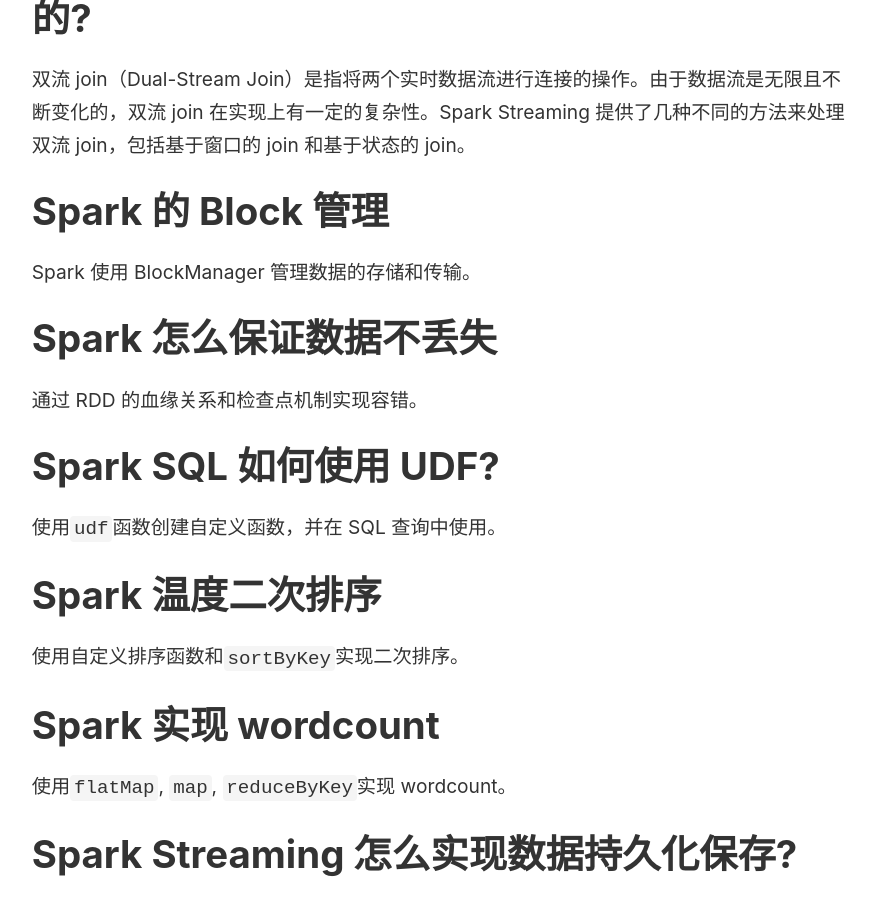
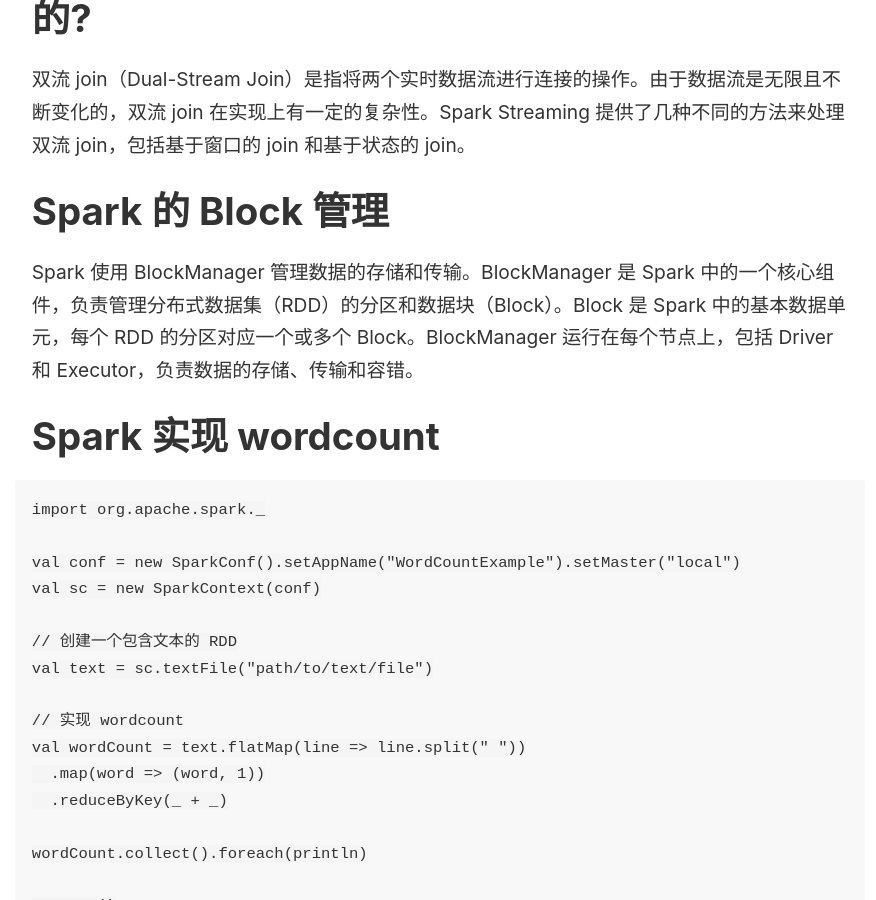
Before and after one commit to wingowen/digital-garden-jekyll, a Jekyll site: the page built from _notes/Spark-面经.md, in a window 1280 px wide and 900 px high, scrolled down 14255 px. Shown: the whole window, without its empty margins (45-921 px from the left). Built offline with Jekyll 4.4.1, drawn with Linux system fonts in a browser that asks for light colours; some of the changed text lies outside the part shown.

Commit message:
vault backup: 2024-08-22 17:48:37

````diff
--- a/_notes/Spark-面经.md
+++ b/_notes/Spark-面经.md
@@ -385,23 +385,28 @@ Spark Streaming 将实时数据流划分为小批次，使用 RDD 进行处理
 
 # Spark 的 Block 管理
 
-Spark 使用 BlockManager 管理数据的存储和传输。
-
-# Spark 怎么保证数据不丢失
-
-通过 RDD 的血缘关系和检查点机制实现容错。
-
-# Spark SQL 如何使用 UDF?
-
-使用`udf`函数创建自定义函数，并在 SQL 查询中使用。
-
-# Spark 温度二次排序
-
-使用自定义排序函数和`sortByKey`实现二次排序。
+Spark 使用 BlockManager 管理数据的存储和传输。BlockManager 是 Spark 中的一个核心组件，负责管理分布式数据集（RDD）的分区和数据块（Block）。Block 是 Spark 中的基本数据单元，每个 RDD 的分区对应一个或多个 Block。BlockManager 运行在每个节点上，包括 Driver 和 Executor，负责数据的存储、传输和容错。
 
 # Spark 实现 wordcount
 
-使用`flatMap`, `map`, `reduceByKey`实现 wordcount。
+```
+import org.apache.spark._
+
+val conf = new SparkConf().setAppName("WordCountExample").setMaster("local")
+val sc = new SparkContext(conf)
+
+// 创建一个包含文本的 RDD
+val text = sc.textFile("path/to/text/file")
+
+// 实现 wordcount
+val wordCount = text.flatMap(line => line.split(" "))
+  .map(word => (word, 1))
+  .reduceByKey(_ + _)
+
+wordCount.collect().foreach(println)
+
+sc.stop()
+```
 
 # Spark Streaming 怎么实现数据持久化保存?
 
````
